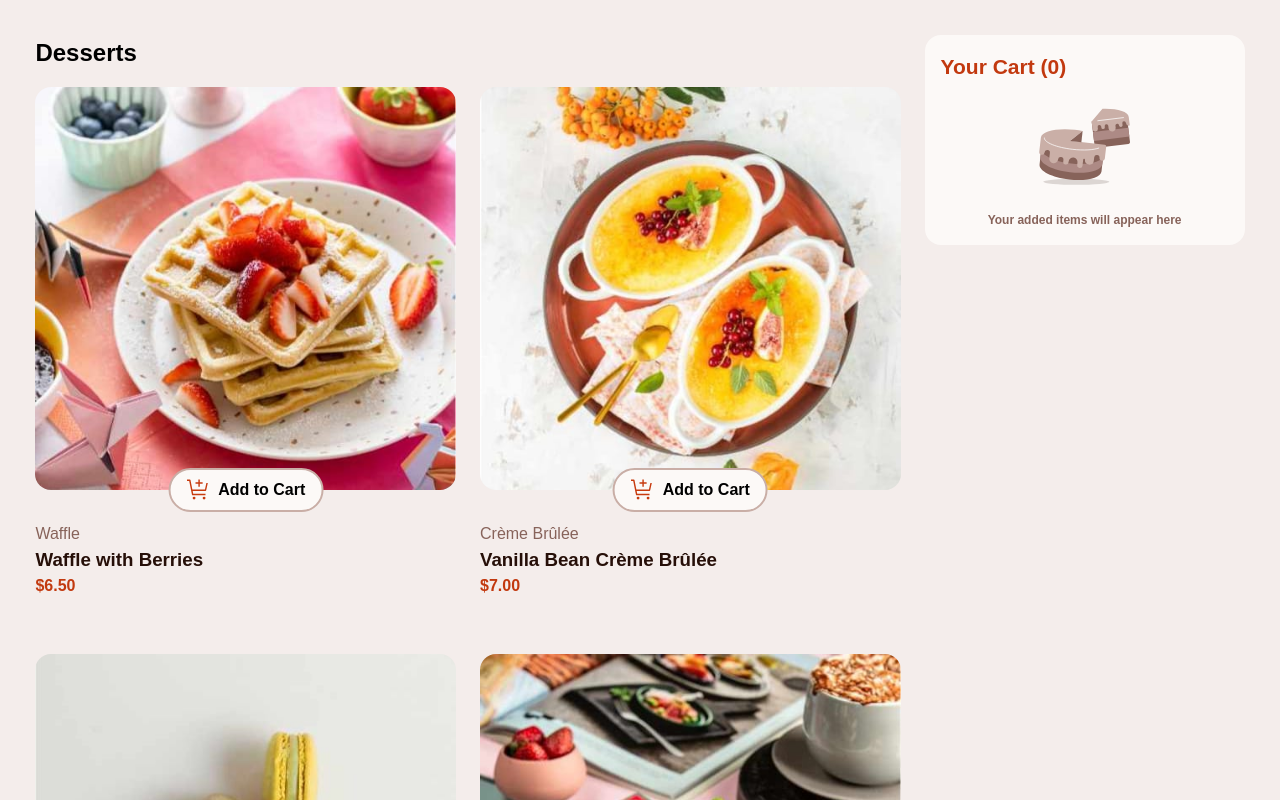
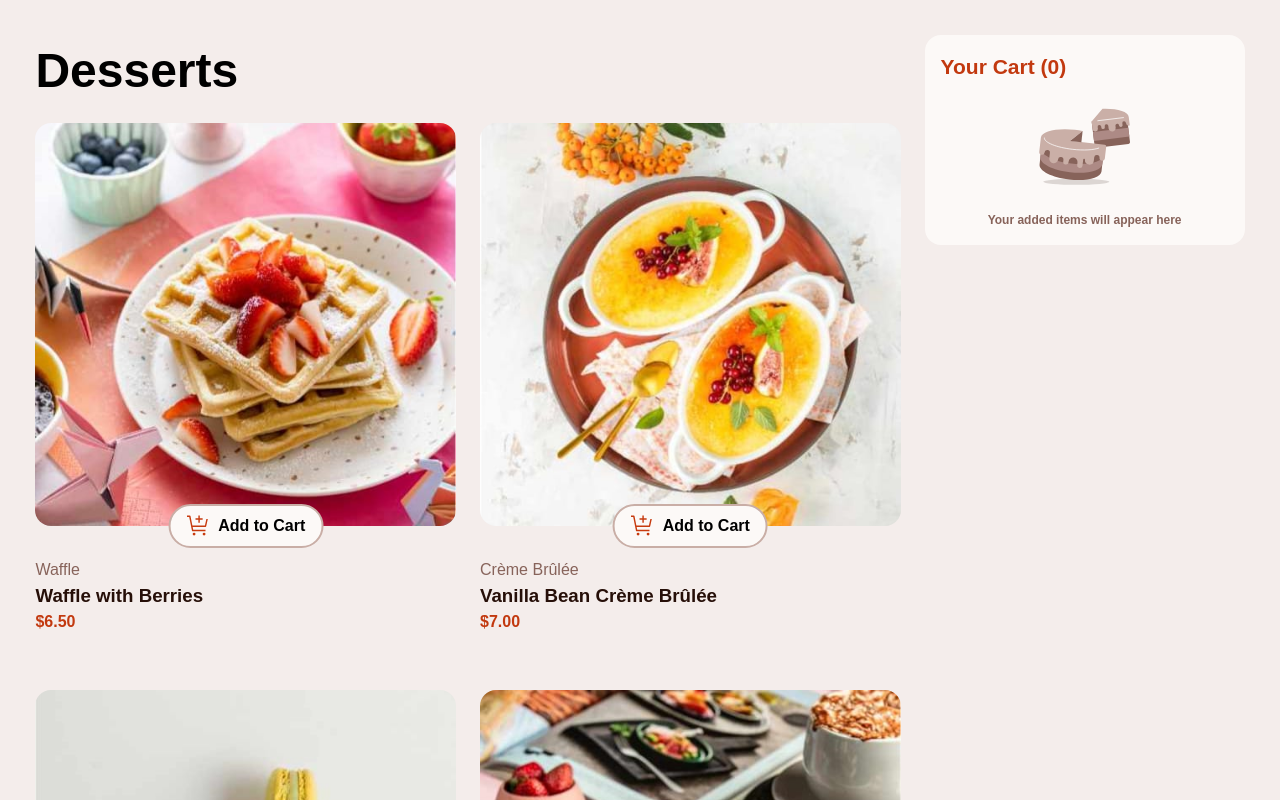
Before and after one commit to KapteynUniverse/frontend-mentor-challenges, a React (Vite) app in the folder product-list-with-cart-main/: page / in a window 1280 px wide. Shown: the top 800 px of the page. Built offline with nearby package versions, Linux system fonts and the light colour scheme.

Commit message:
Update App.css

```diff
--- a/product-list-with-cart-main/src/App.css
+++ b/product-list-with-cart-main/src/App.css
@@ -118,6 +118,10 @@ button {
 }
 
 /* Product List */
+
+.product-type {
+  font-size: 3rem;
+}
 
 .products {
   display: grid;
```
